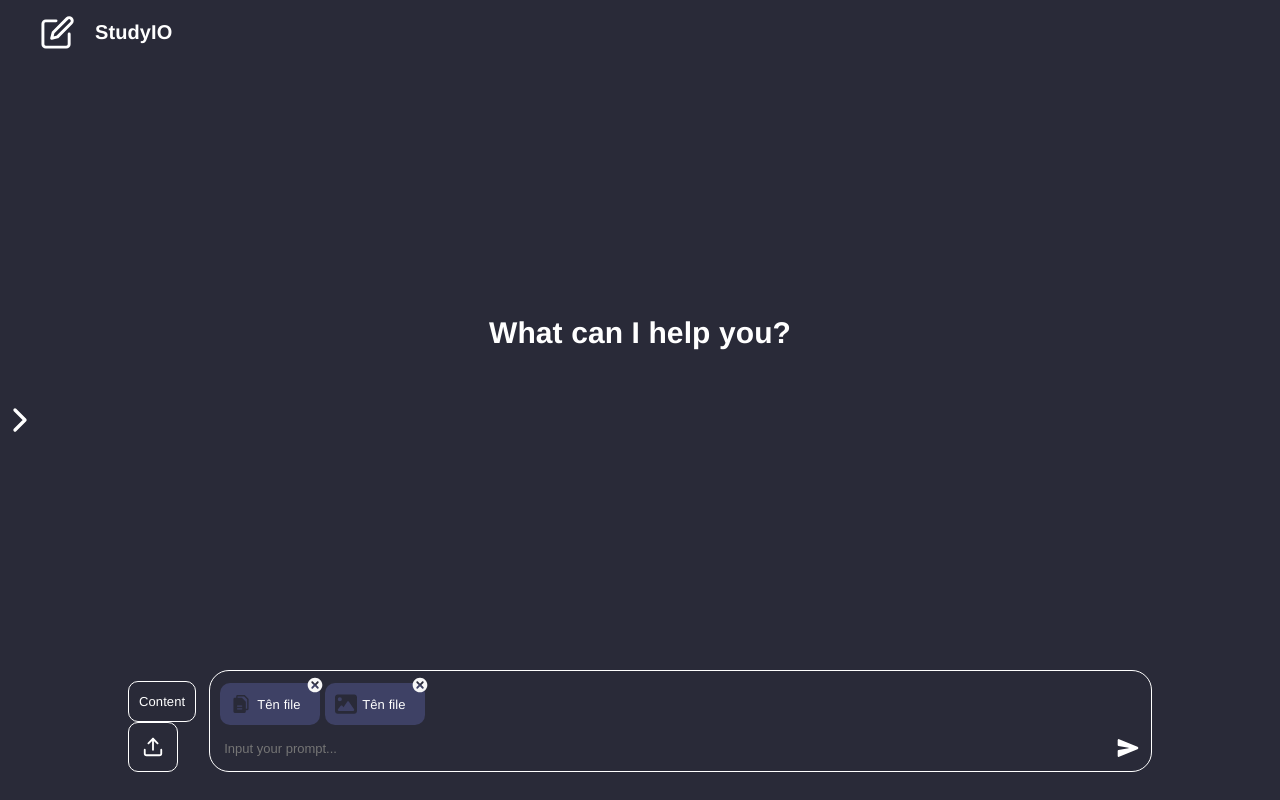
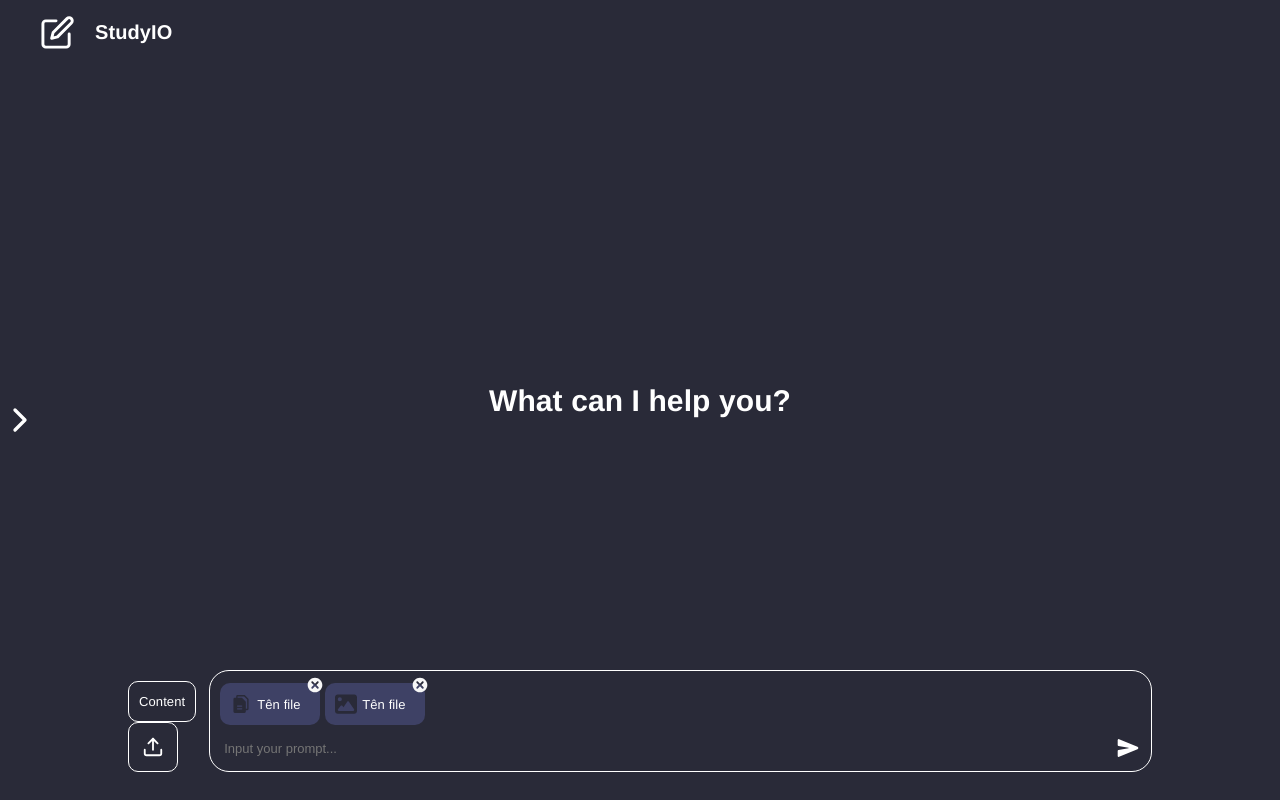
Before and after one commit to Kuroidaka/studyIO, a React (Vite) app: page /chat in a window 1280 px wide. Built offline with nearby package versions, Linux system fonts and the light colour scheme.

Commit message:
chore: fix start screen logic code

```diff
--- a/src/page/chat/chat.jsx
+++ b/src/page/chat/chat.jsx
@@ -14,11 +14,11 @@ const ChatPage = () => {
                 </div>
 
                 <BoxChat>
-                    <div className="conversation">
-                        <div className='start-screen'>
-                            <p>What can I help you?</p>
-                        </div>
-                        {/*
+                    <div className='start-screen'>
+                        <p>What can I help you?</p>
+                    </div>
+                    {/* <div className="conversation">
+
                         <div className='chat-msg human-chat'>
                             <div className='icon'>
                                 <div className='human-icon-wrapper'>
@@ -183,8 +183,8 @@ const ChatPage = () => {
                                     <p>{'Nếu bạn có ngữ cảnh cụ thể hoặc văn bản mà bạn đang thảo luận, tôi có thể cung cấp một giải thích chi tiết hơn.'}</p>
                                 </div>
                             </div>
-                        </div>   */}
-                    </div>
+                        </div>
+                    </div> */}
                 </BoxChat>
 
                 <InputContainer>
```
